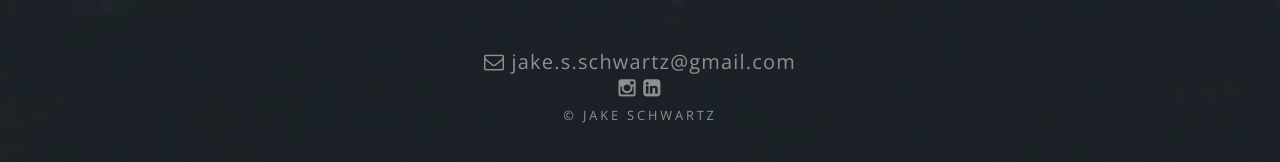
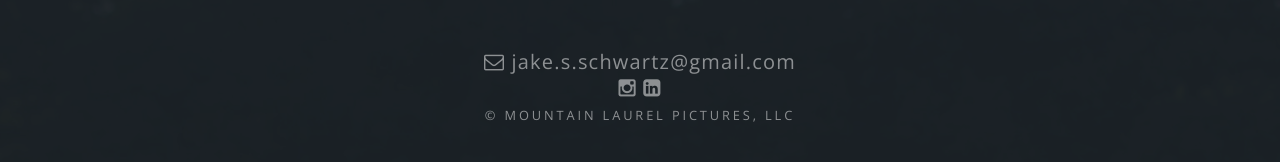
Before and after one commit to eturk/schwartzjake.com, a Jekyll site: the page built from home.markdown, in a window 1280 px wide and 900 px high, scrolled down 265 px. Shown: the part 682-844 px from the top of the window. Built offline with Jekyll 4.4.1, drawn with Linux system fonts in a browser that asks for light colours.

Commit message:
Update default.html

```diff
--- a/_layouts/default.html
+++ b/_layouts/default.html
@@ -53,7 +53,8 @@
 					<a class="icon fa-linkedin-square" href="https://www.linkedin.com/in/jacobsschwartz/"<span class="label"></a>
 				</div>
 				<ul class="copyright">
-					<li>&copy; {{ site.title }}</li>
+					<!--<li>&copy; {{ site.title }}</li>-->
+					<li>&copy; Mountain Laurel Pictures, LLC</li>
 				</ul>
 			</footer>
 
```
